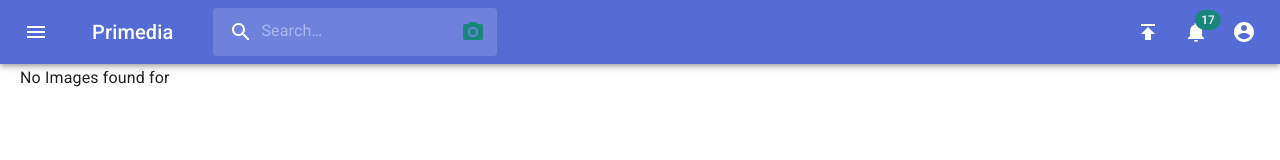
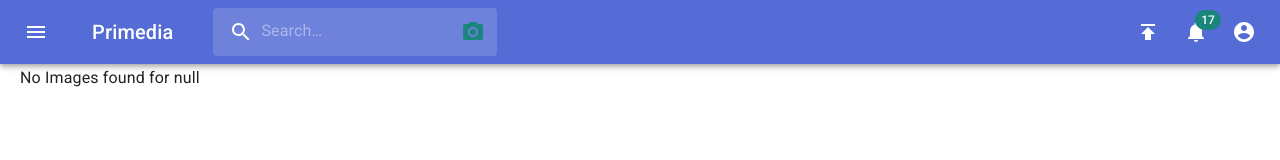
Before and after one commit to essaricy/primedia-ui, a React (Create React App) app: page /search in a window 1280 px wide. Shown: the top 160 px of the page. Built offline with nearby package versions, Linux system fonts and the light colour scheme.

Commit message:
Added error handling when searching

```diff
--- a/src/menu/components/Header.js
+++ b/src/menu/components/Header.js
@@ -126,7 +126,7 @@ function Header(props) {
   const searchByText = (e) => {
     const value = e.target.value;
     if (e.key === 'Enter' && value.length >= 3) {
-      history.push('/search');
+      //history.push('/search');
       props.onSearchValueChange(searchMode, value);
     }
   }
--- a/src/search/components/Search.js
+++ b/src/search/components/Search.js
@@ -23,6 +23,7 @@ class Search extends React.Component {
     this.handleMediaPlayerOpen = this.handleMediaPlayerOpen.bind(this);
     this.handleMediaPlayerClose = this.handleMediaPlayerClose.bind(this);
     this.handleMediaUpdate = this.handleMediaUpdate.bind(this);
+    this.getSearchResultText = this.getSearchResultText.bind(this);
   }
 
   handleMediaPlayerOpen = (media) => {
@@ -46,16 +47,30 @@ class Search extends React.Component {
     .catch(e => { this.setState({ serviceMessage: e.message }); });
   }
 
+  getSearchResultText() {
+    const { mode, text, results, inProgress, error } = this.props;
+    let message = '';
+    if (inProgress == true) {
+      message = `Searching for ${text}`;
+    } else if (error) {
+      message = error;
+    } else if (results.length === 0) {
+      message = `No ${MediaUtil.getMediaName(mode)} found for ${text}`;
+    } else {
+      message = `${results.length} ${MediaUtil.getMediaName(mode)} found for ${text}`;
+    }
+    return <Typography variant="subtitle1" display="inline" style={{marginLeft: 20 }}>
+      {message}
+    </Typography>;
+  }
+
   render() {
     const { openPlayer, selectedMedia } = this.state;
-    const { mode, text, results } = this.props;
+    const { results } = this.props;
 
     return (
     <React.Fragment>
-      <Typography variant="subtitle1" display="inline" style={{marginLeft: 20 }}>
-        { `${results.length === 0 ? 'No' : results.length} ${MediaUtil.getMediaName(mode)} found for ` }
-        <Typography variant="button" display="inline" gutterBottom>{text}</Typography>
-      </Typography>
+      {this.getSearchResultText()}
 
       <Grid container spacing={2} style={{flexGrow: 1, marginTop: 20, marginLeft: 20 }}>
         <Grid item xs={12}>
--- a/src/search/reducers/SearchReducer.js
+++ b/src/search/reducers/SearchReducer.js
@@ -19,7 +19,9 @@ export default function searchReducer(state = initialState, action) {
       return {
         ...state,
         text: action.payload,
-        inProgress: true
+        inProgress: true,
+        results: [],
+        error: null
       };
     case SearchActionTypes.SET_SEARCH_RESULTS:
       return {
@@ -28,10 +30,12 @@ export default function searchReducer(state = initialState, action) {
         results: action.payload
       };
     case SearchActionTypes.SET_SEARCH_ERROR:
+      const { message } = action.payload;
+      const error = message === 'Network Error' ? 'Service is unavailable' : message;
       return {
         ...state,
         inProgress: false,
-        error: action.payload
+        error: error
       };
     default:
       return state;
```
Also changed, not shown: 1 other file (tests, documents, lock files or other folders).
